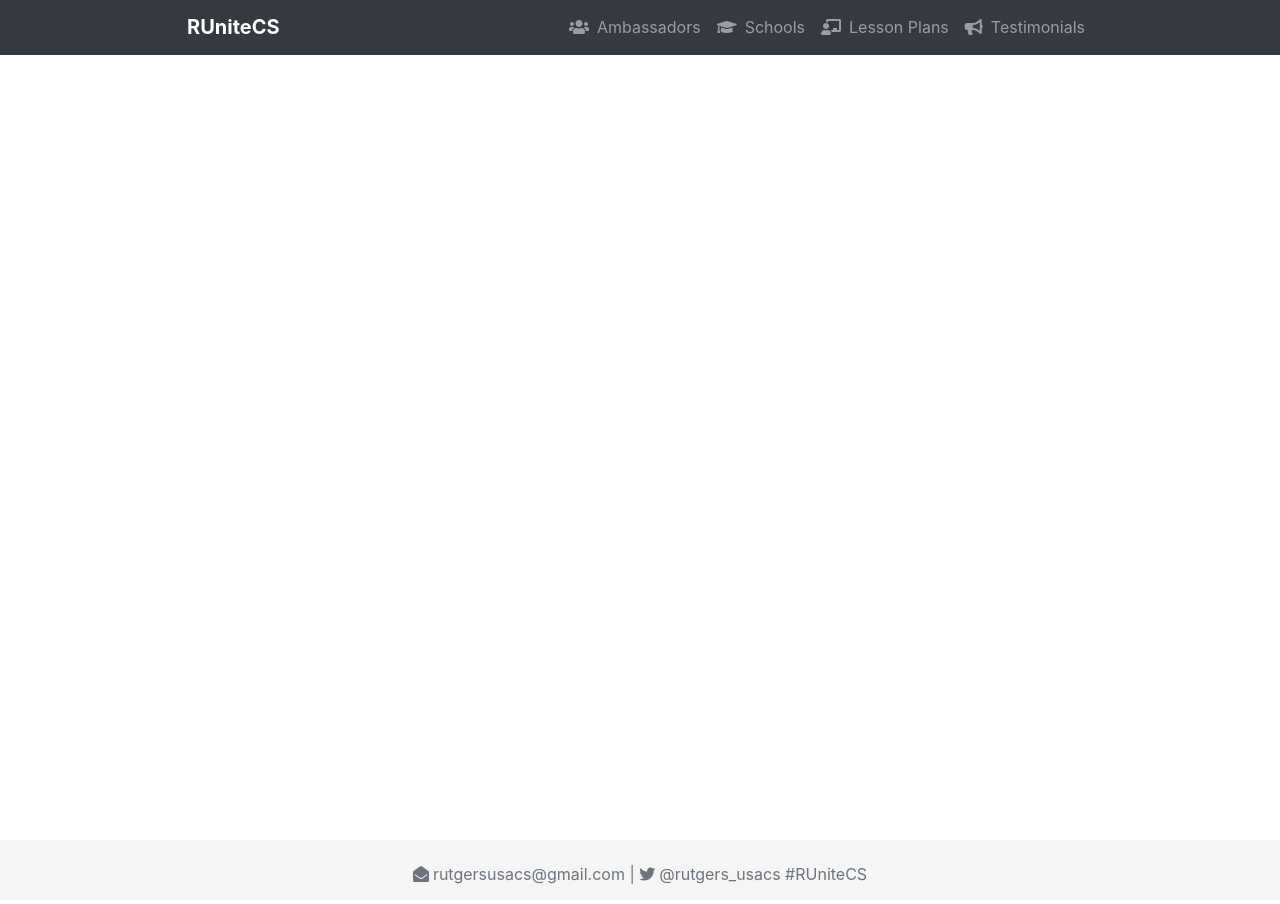
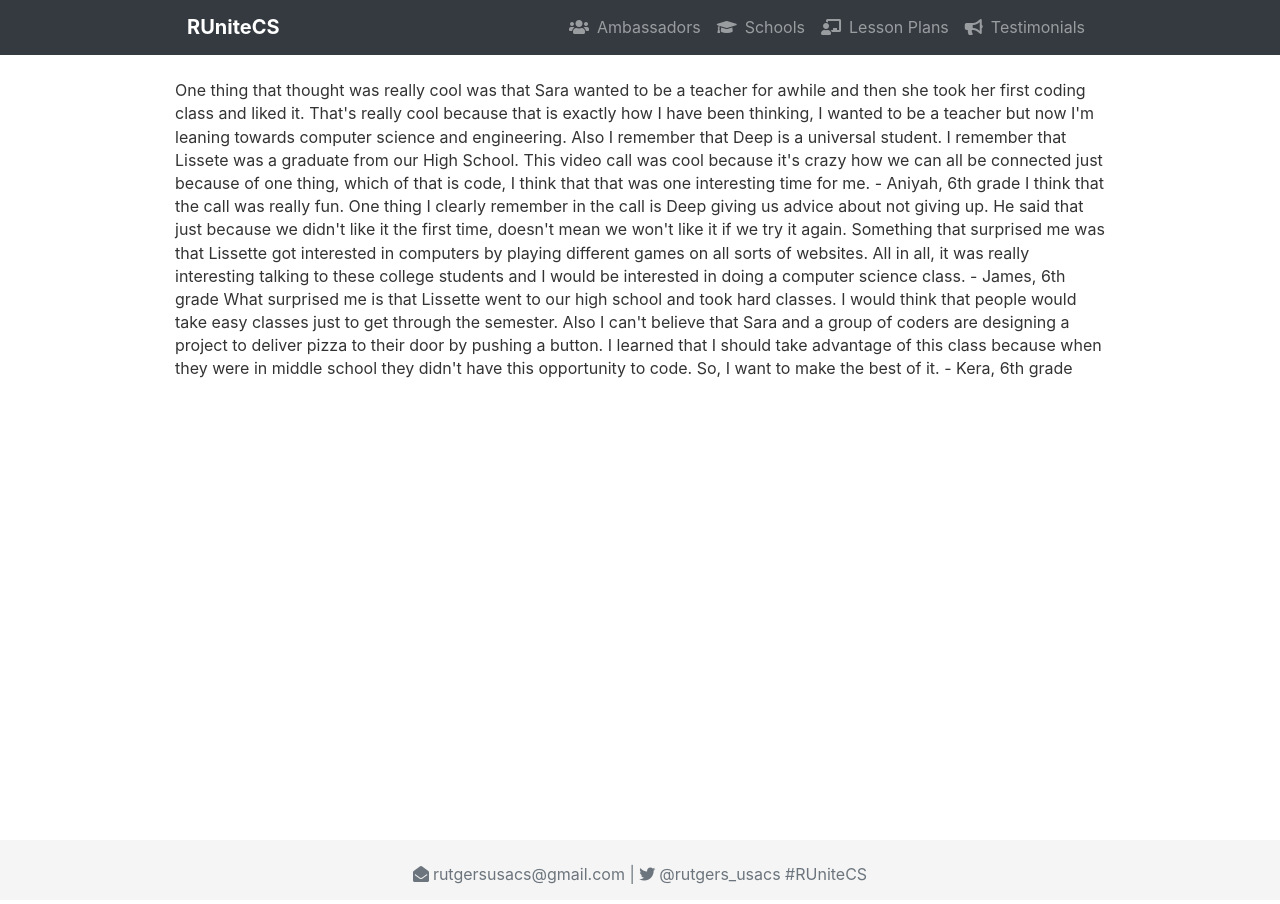
Before and after one commit to agoodkind/RUniteCS, a Jekyll site: the page built from testimonials.html, in a window 1280 px wide. Built offline with Jekyll 4.4.1, drawn with Linux system fonts in a browser that asks for light colours; nearby versions of some CDN libraries.

Commit message:
added unformatted content to testimonials

```diff
--- a/testimonials.html
+++ b/testimonials.html
@@ -1,3 +1,8 @@
 ---
 layout: default
 ---
+One thing that thought was really cool was that Sara wanted to be a teacher for awhile and then she took her first coding class and liked it. That's really cool because that is exactly how I have been thinking, I wanted to be a teacher but now I'm leaning towards computer science and engineering. Also I remember that Deep is a universal student. I remember that Lissete was a graduate from our High School. This video call was cool because it's crazy how we can all be connected just because of one thing, which of that is code, I think that that was one interesting time for me. - Aniyah, 6th grade
+
+I think that the call was really fun. One thing I clearly remember in the call is Deep giving us advice about not giving up. He said that just because we didn't like it the first time, doesn't mean we won't like it if we try it again. Something that surprised me was that Lissette got interested in computers by playing different games on all sorts of websites. All in all, it was really interesting talking to these college students and I would be interested in doing a computer science class. - James, 6th grade
+
+What surprised me is that Lissette went to our high school and took hard classes. I would think that people would take easy classes just to get through the semester. Also I can't believe that Sara and a group of coders are designing a project to deliver pizza to their door by pushing a button. I learned that I should take advantage of this class because when they were in middle school they didn't have this opportunity to code. So, I want to make the best of it. - Kera, 6th grade
```
Also changed, not shown: CONTRIBUTING.md (+2 -1 lines).
